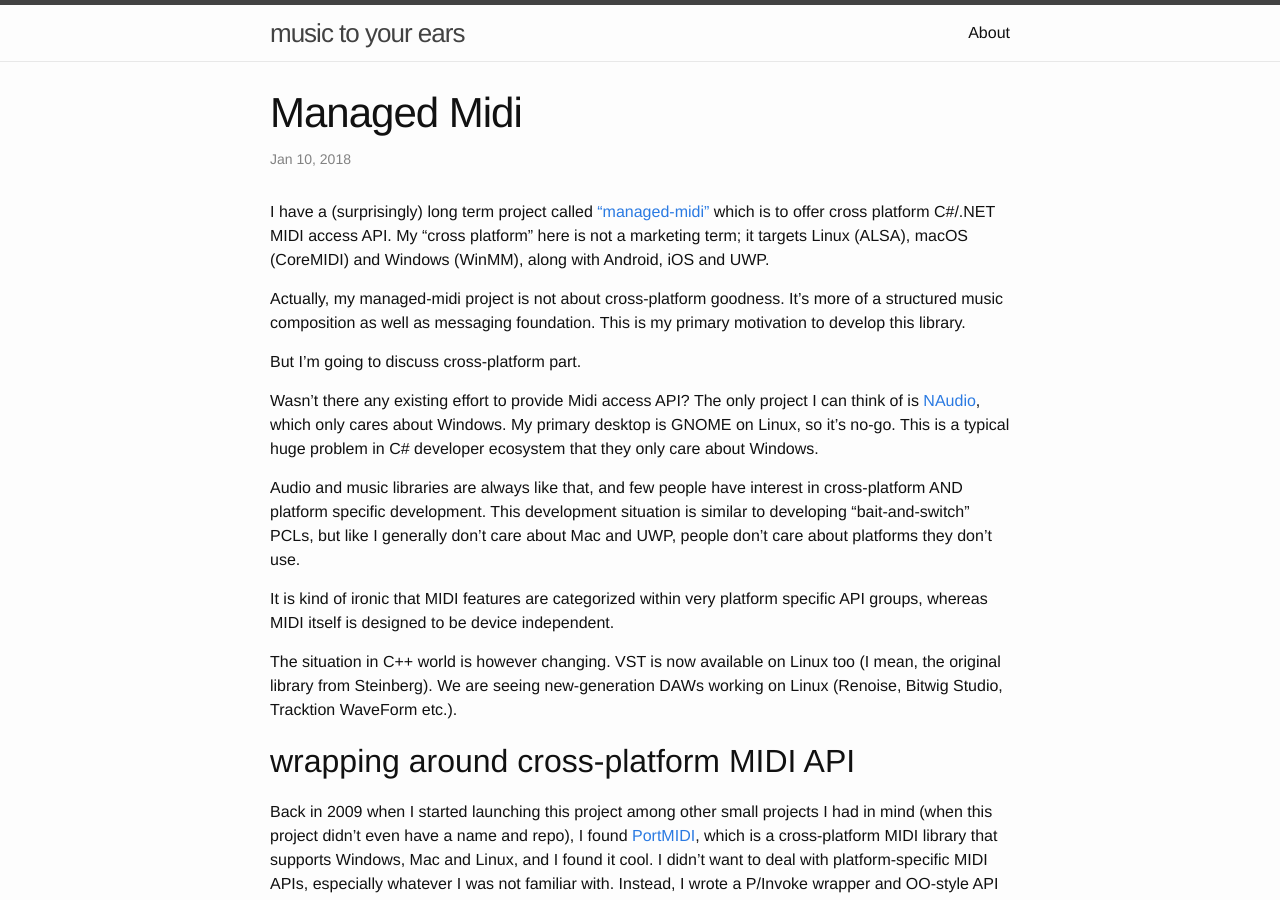
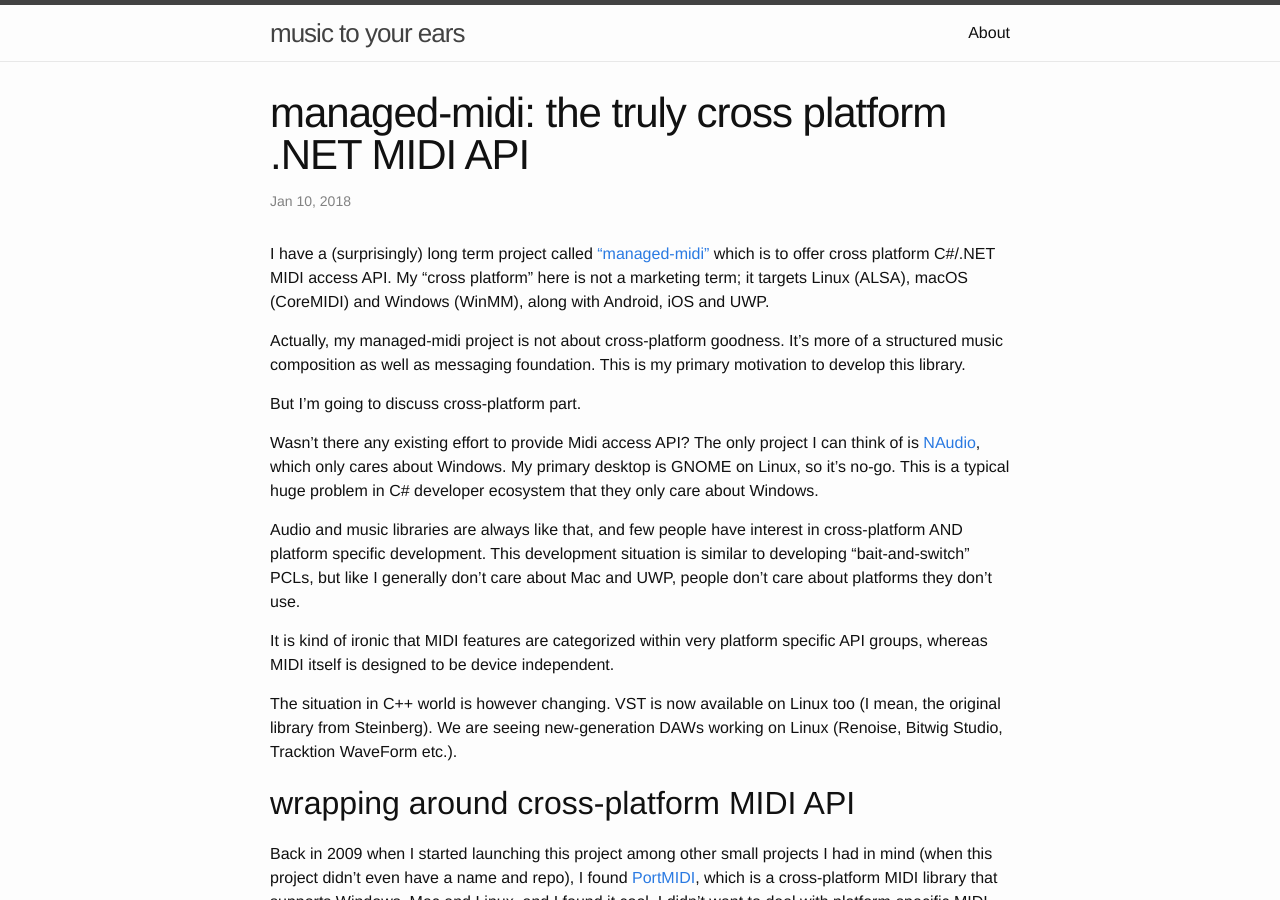
Before and after one commit to atsushieno/atsushieno.github.io, a Jekyll site: the page built from _posts/2018-01-10-managed-midi.md, in a window 1280 px wide and 900 px high. Built offline with Jekyll 4.4.1, drawn with Linux system fonts in a browser that asks for light colours; our own code applies the rules of GitHub Pages for plain Markdown files.

Commit message:
Update 2018-01-10-managed-midi.md

```diff
--- a/_posts/2018-01-10-managed-midi.md
+++ b/_posts/2018-01-10-managed-midi.md
@@ -1,5 +1,6 @@
 ---
 published: true
+title: 'managed-midi: the truly cross platform .NET MIDI API'
 ---
 
 I have a (surprisingly) long term project called ["managed-midi"](https://github.com/atsushieno/managed-midi) which is to offer cross platform C#/.NET MIDI access API. My "cross platform" here is not a marketing term; it targets Linux (ALSA), macOS (CoreMIDI) and Windows (WinMM), along with Android, iOS and UWP.
```
